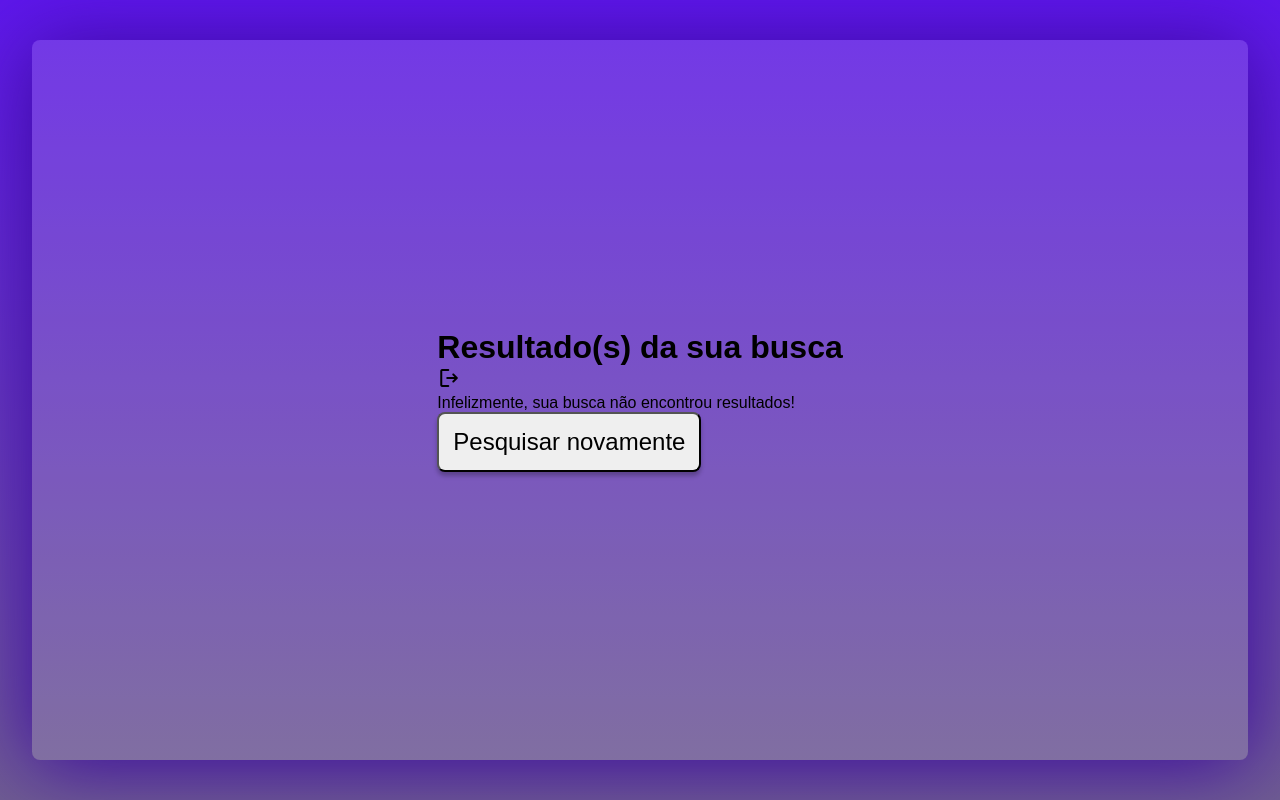
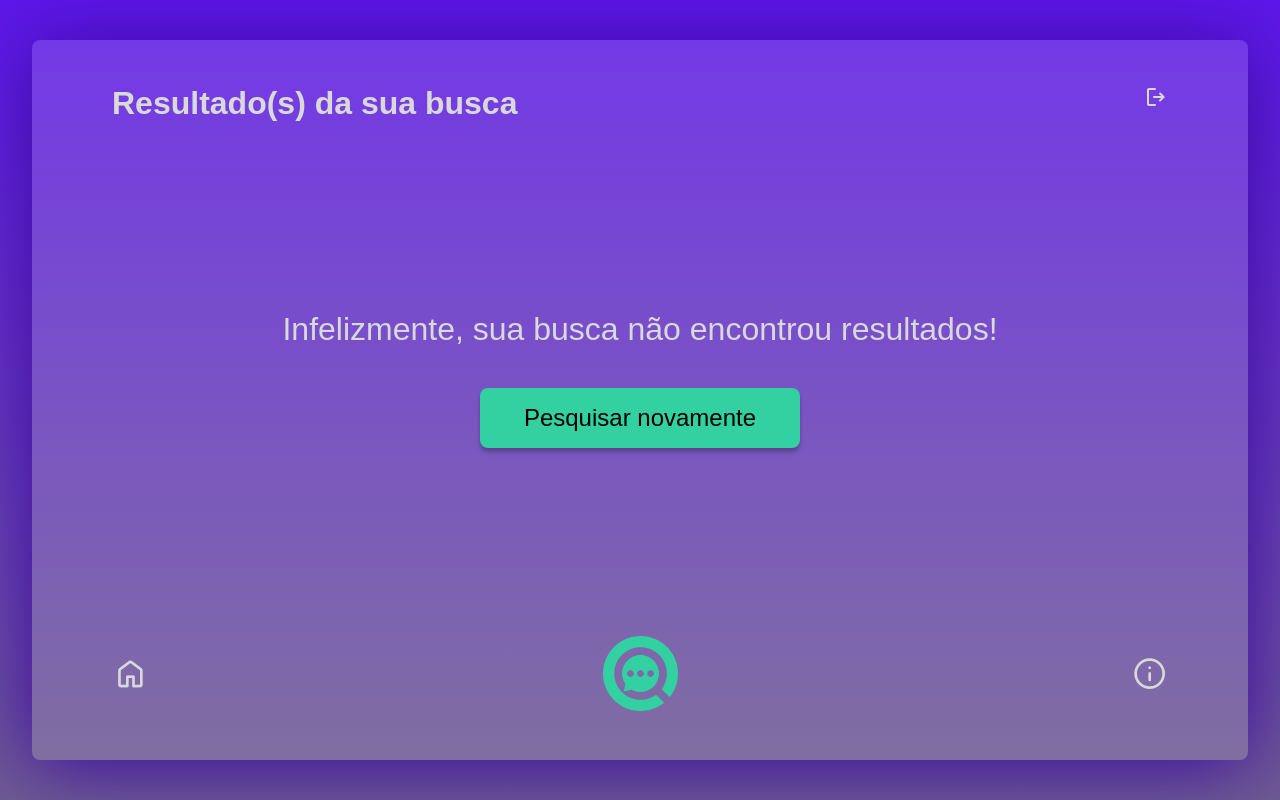
Before and after one commit to MarcosPaulo62/VemSearch, a React (Create React App) app: page /resultado-busca/1 in a window 1280 px wide. Built offline with nearby package versions, Linux system fonts and the light colour scheme; no server answers; sample sign-in values are in the browser's storage; a web font is replaced by a local one.

Commit message:
pagina resultados pronta

```diff
--- a/src/pages/ResultadoBusca/ResultadoBusca.tsx
+++ b/src/pages/ResultadoBusca/ResultadoBusca.tsx
@@ -1,10 +1,11 @@
 import { useNavigate, useParams } from "react-router";
 import { CardBackground } from "../../components/CardBackground/CardBackground";
 import { CardResultados } from "../../components/CardResultados/CardResultados";
-import { ContainerResultados } from "./style";
+import { ContainerResultados, DivCabecalhoResultados, DivMeioResultados, SobreFooterR } from "./style";
 import { useEffect } from "react";
 import { Button } from "../../components/Button/Button";
 import { Link } from "react-router-dom";
+import footerImage from "../../assets/footerImage.png"
 
 export function ResultadoBusca() {
     const { nome } = useParams();
@@ -36,20 +37,35 @@ export function ResultadoBusca() {
     }, [])
 
     return (
+
         <CardBackground width="95vw">
+
             <ContainerResultados>
-                <div>
+
+                <DivCabecalhoResultados>
                     <h1>Resultado(s) da sua busca</h1>
                     <span className="material-symbols-rounded">logout</span>
-                </div>
-                <div>
-                    {/* <p>Infelizmente, sua busca pelo nome {nome}, não encontrou resultados!</p> */}
+                </DivCabecalhoResultados>
+
+                <DivMeioResultados>
                     <p>Infelizmente, sua busca não encontrou resultados!</p>
                     <Link to={"/area-logada"}>
-                        <Button width={""} color={""} border={""} backgroundColor={""} >Pesquisar novamente</Button>
+                        <Button width={"320px"} color={""} border={"none"} backgroundColor={"var(--brand-2)"} >Pesquisar novamente</Button>
                     </Link>
-                </div>
+                </DivMeioResultados>
+                <SobreFooterR>
+                    <Link to={"/"}>
+                        <span className="material-symbols-rounded">home</span>
+                    </Link>
+                    <Link to={"/"}>
+                        <img className="img-sobre-footer" src={footerImage} alt="Icon logo" />
+                    </Link>
+                    <Link to={"/sobre"}>
+                        <span className="material-symbols-rounded">info</span>
+                    </Link>
+                </SobreFooterR>
             </ContainerResultados>
+
         </CardBackground>
     )
 }
--- a/src/pages/ResultadoBusca/style.ts
+++ b/src/pages/ResultadoBusca/style.ts
@@ -2,6 +2,49 @@ import { styled } from "styled-components"
 
 
 export const ContainerResultados = styled.div`
+
     display: flex;
     flex-direction: column;
+    justify-content: space-between;
+    align-items: center;
+    width: 100%;
+    height: 100%;
 `
+export const DivCabecalhoResultados = styled.div`
+    display: flex;
+    justify-content: space-between;
+    width: 100%;
+    color: var(--off-white);
+
+`
+export const DivMeioResultados = styled.div`
+    display: flex;
+    flex-direction: column;
+    justify-content: center;
+    align-items: center;
+    gap: 20px;
+    font-size: 32px;
+    color: var(--off-white);
+
+    button{
+        margin-top: 20px;
+    }
+
+`
+export const SobreFooterR = styled.div`
+    display: flex;
+    align-items: center;
+    justify-content: space-between;
+    width: 100%;
+
+    .img-sobre-footer{
+        width: 75px;
+        height: 75px;
+    }
+
+    span{
+        font-size: 2.3rem;
+        color: var(--off-white);
+    }
+
+`
```
